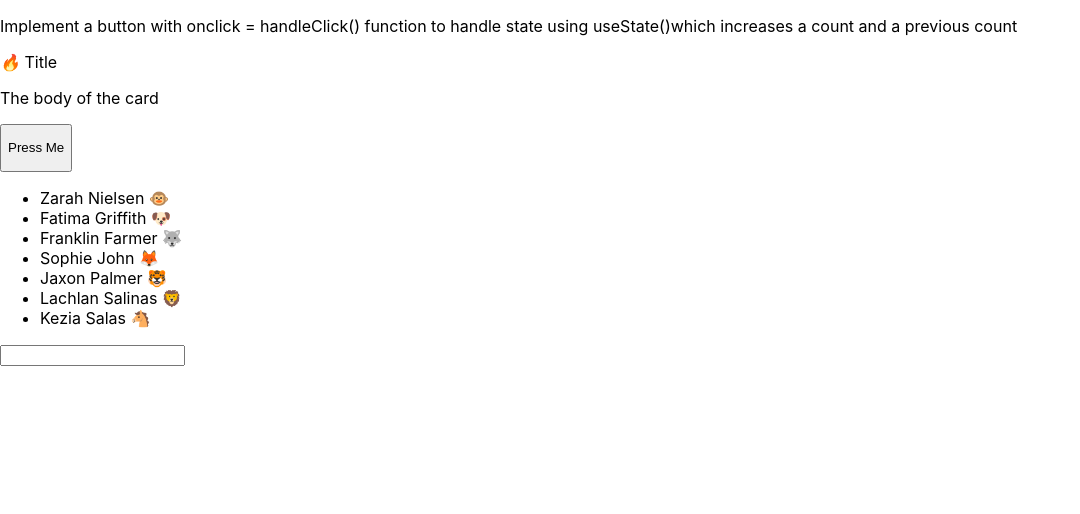
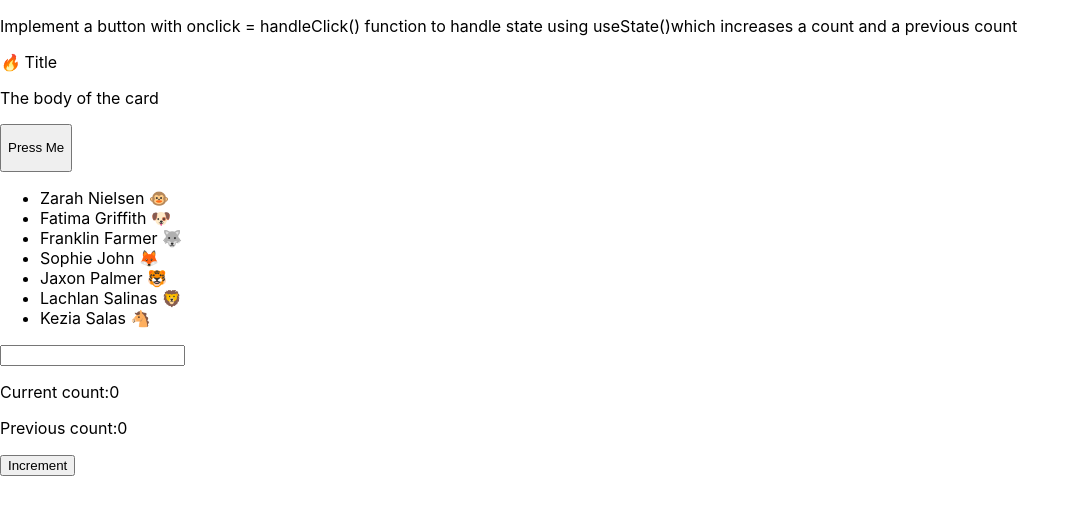
Before and after one commit to caoviv/Fireship.io-React-Challenges, a React (Create React App) app: page / in a window 1280 px wide. Shown: the top 514 px of the page, without its empty margins (0-1080 px from the left). Built offline with nearby package versions, Linux system fonts and the light colour scheme.

Commit message:
add increment button, count & prev count states

```diff
--- a/src/App.js
+++ b/src/App.js
@@ -6,11 +6,12 @@ import LoadingButton from "./components/LoadingButton";
 import { useState } from "react";
 import { useEffect } from "react";
 import ListOfAnimals from "./components/ListOfAnimals";
+import IncrementButton from "./components/IncrementButton";
 
 function App() {
   const [isLoading, setIsLoading] = useState(true);
   const label = <p>Press Me</p>;
-  const handleClick = () => {
+  const handleLoading = () => {
     setIsLoading((current) => !current);
   };
   useEffect(() => {
@@ -25,6 +26,16 @@ function App() {
     console.log(textValue);
   }, [textValue]);
 
+  const [count, setCount] = useState(0);
+  const [prevCount, setPrevCount] = useState(0);
+  const handleIncrement = () => {
+    setPrevCount(count);
+    setCount(count + 1);
+  };
+  useEffect(() => {
+    console.log(count);
+  }, [count]);
+
   return (
     <div className="App">
       <DisplayChallenge />
@@ -34,10 +45,15 @@ function App() {
       <LoadingButton
         loadingState={isLoading}
         label={label}
-        onClick={handleClick}
+        onClick={handleLoading}
       />
       <ListOfAnimals />
       <input type="text " value={textValue} onChange={handleTextChange} />
+      <IncrementButton
+        prevCount={prevCount}
+        count={count}
+        onClick={handleIncrement}
+      />
     </div>
   );
 }
```
